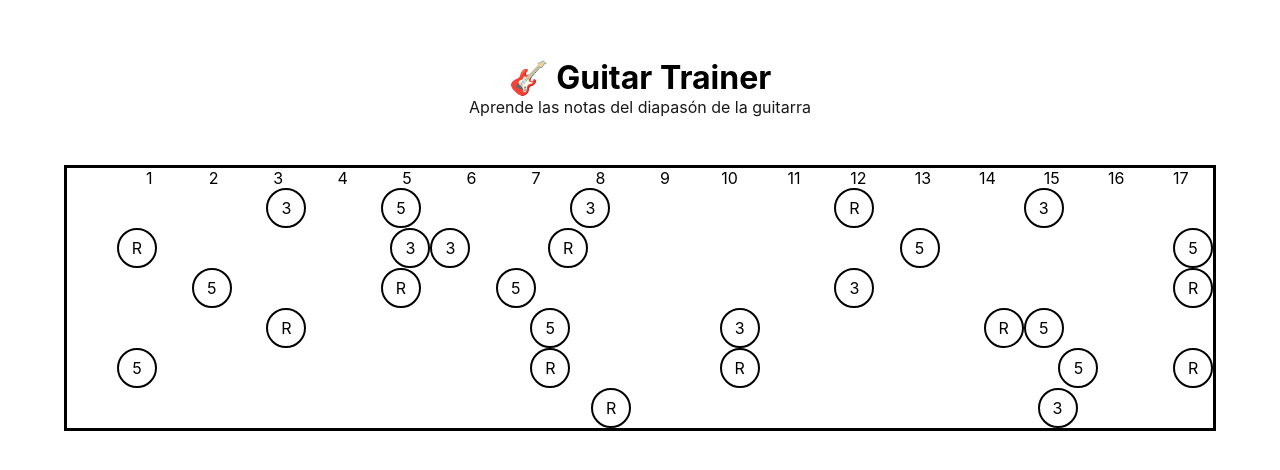
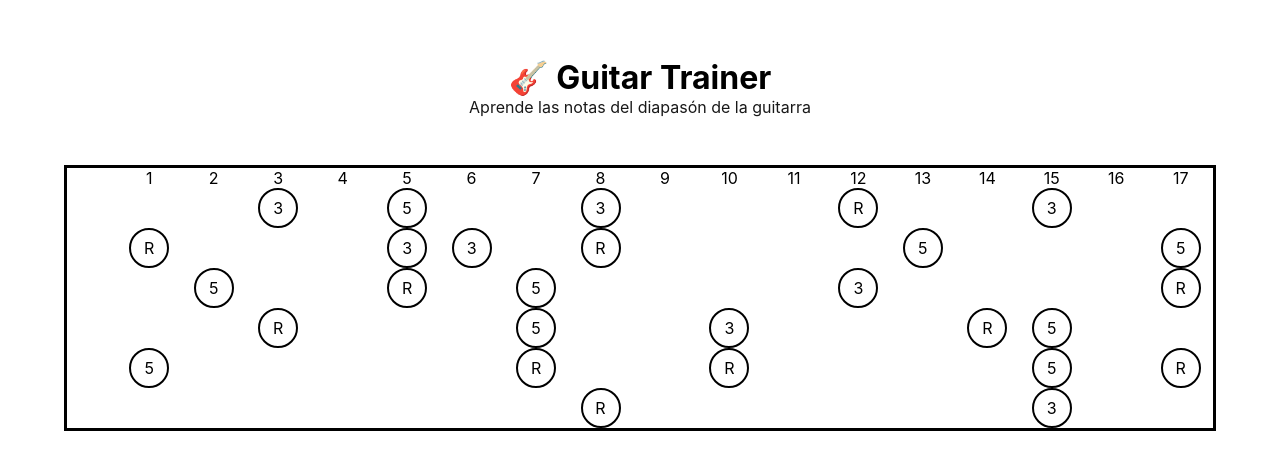
Before and after one commit to DeFrankCom/guitar-trainer, a React (Vite) app: page / in a window 1280 px wide. Shown: the part 156-626 px from the top of the page. Built offline with nearby package versions, Linux system fonts and the light colour scheme.

Commit message:
feat: update Note structure html

```diff
--- a/src/components/Note.tsx
+++ b/src/components/Note.tsx
@@ -15,15 +15,16 @@ type NoteProps = {
 };
 
 export const Note: React.FC<NoteProps> = ({pos, note}) => {
-    if (!pos) {
-        return <div key={note.fret} className="min-w-[40px] min-h-[40px] flex-1"></div>;
-      }
-      return (
+  return (
+    <div key={note.fret} className="flex items-center justify-center min-h-[40px] flex-1">
+      {pos && (
         <div
-          key={note.fret}
-          className={`flex items-center justify-center min-w-[40px] min-h-[40px] rounded-full border-2 font-bold text-lg shadow-md ${colorMap[pos.color]}`}
-        >
-          {pos.label}
-        </div>
-      );
+        key={note.fret}
+        className={`flex items-center justify-center h-full min-w-[40px] rounded-full border-2 font-bold text-lg shadow-md ${colorMap[pos.color]}`}
+      >
+        {pos.label}
+      </div>
+      )}
+    </div>
+  )
 };
```
